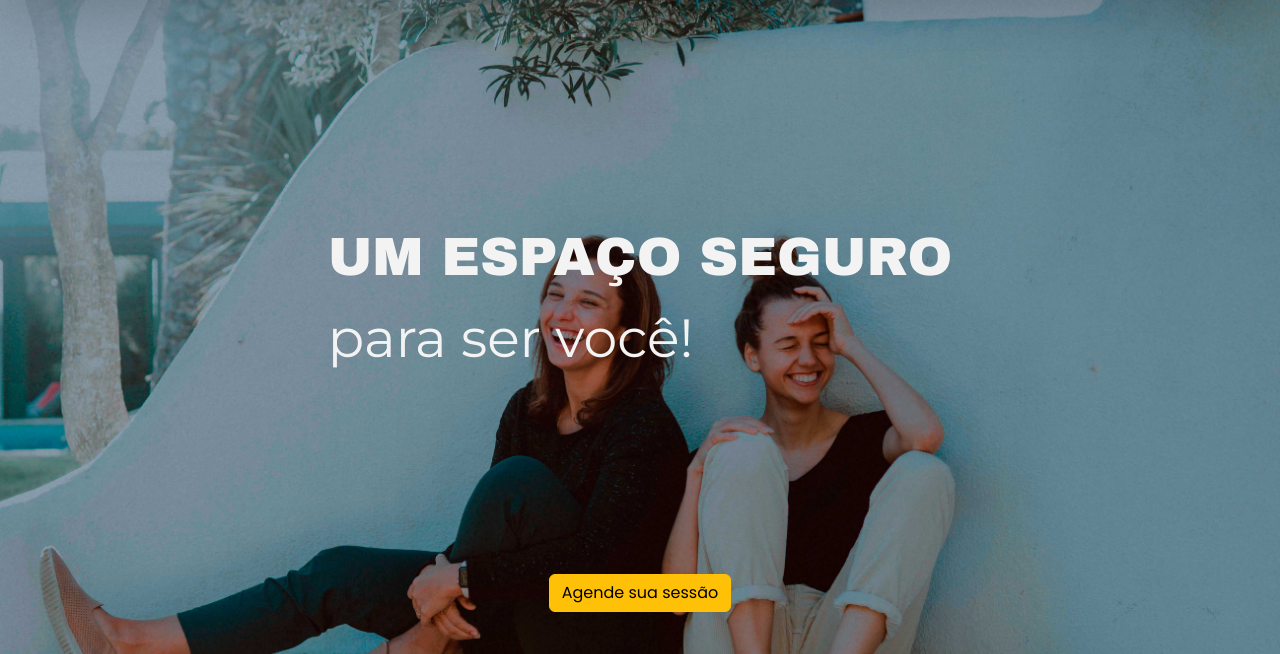
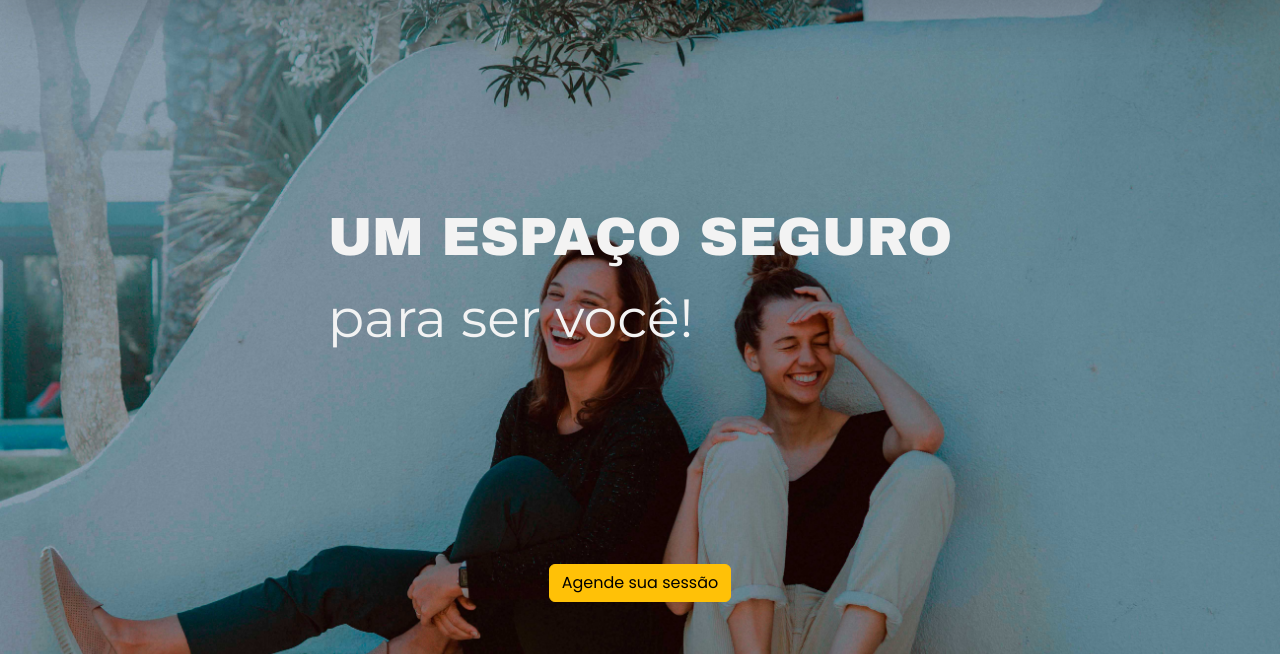
Before and after one commit to kellysouzaa/Psicologia, a plain HTML site: page index.html in a window 1280 px wide. Shown: the part 73-727 px from the top of the page. Drawn offline with nearby package versions, Linux system fonts and the light colour scheme.

Commit message:
Add files via upload

```diff
--- a/index.html
+++ b/index.html
@@ -296,7 +296,7 @@ input, textarea{
          /*formatando o texto sobre o banner */
         font-size: 2.8em;
         color: rgb(26, 25, 25);
-        padding-top: 220px;
+        padding-top: 200px;
 
         text-align: center;        /* Centralizar texto */
         font-family: 'Poppins', sans-serif;
@@ -414,8 +414,6 @@ input, textarea{
     /* opacity: 0.5; */
     width: 100%;
 
-
-
   }
 
   .menu.ativo {
@@ -437,6 +435,7 @@ input, textarea{
   color: #f3f3f3;
   text-align:center;
   padding-left: 0px;
+
 
 }
 .essencia{
```
